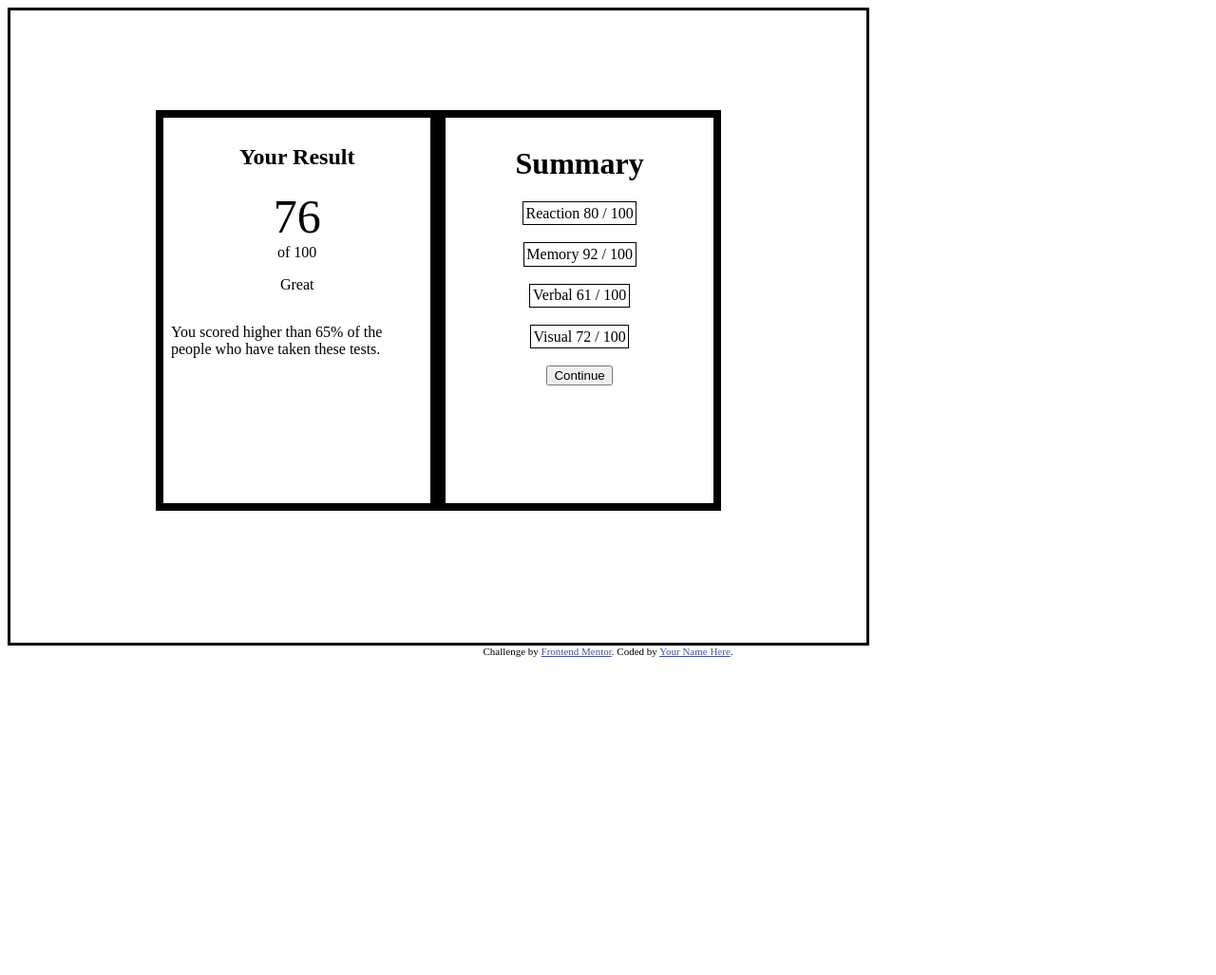
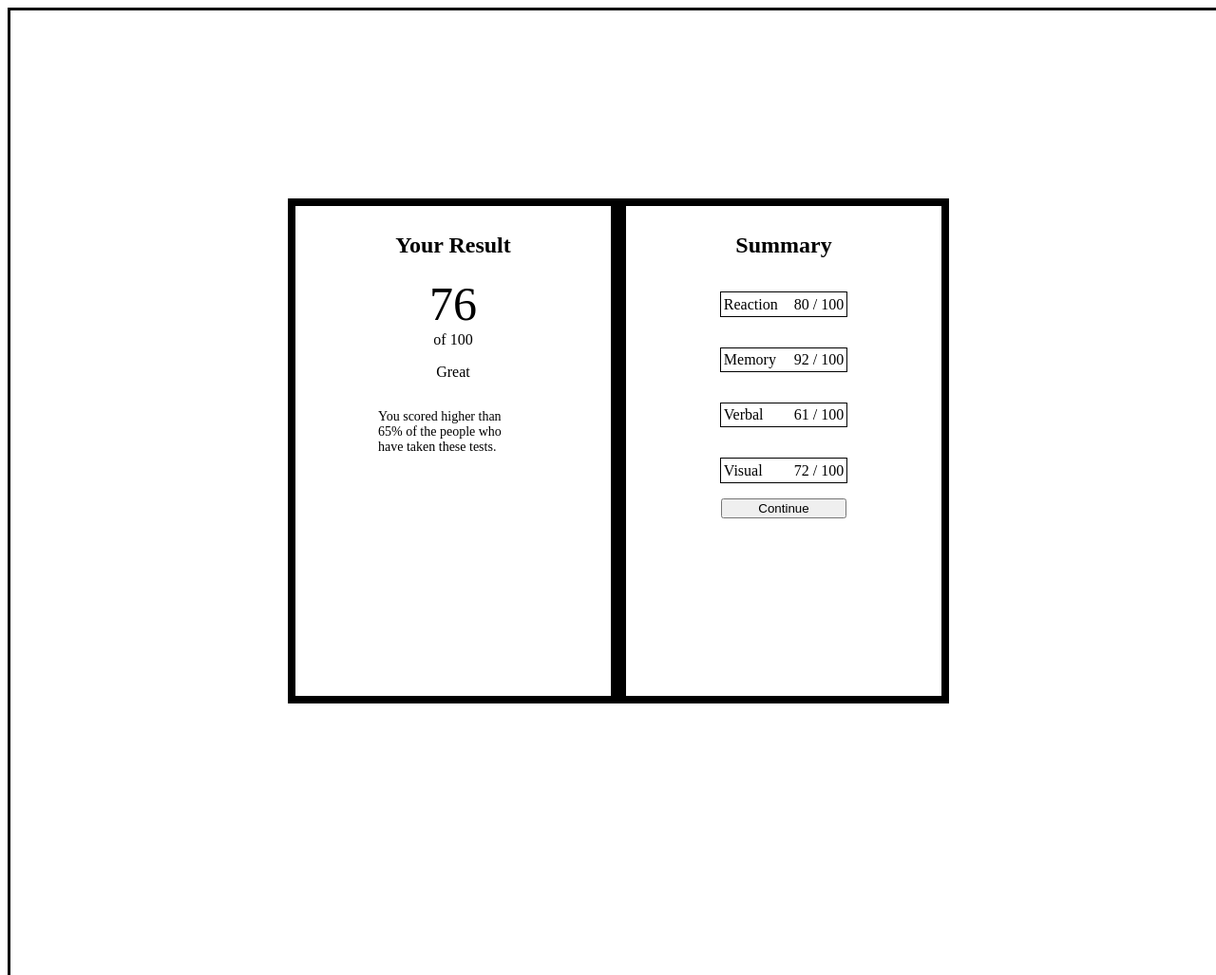
Before and after one commit to wfhopkins/results-summary-component, a plain HTML site: page index.html in a window 1280 px wide. Shown: the top 1027 px of the page at 95% size. Before the commit the page ends 800 px from the top, so only its background shows below. Drawn offline with Linux system fonts and the light colour scheme.

Commit message:
adjusted summary score-box

```diff
--- a/index.html
+++ b/index.html
@@ -15,25 +15,18 @@
   <div class="main-container">
     <div class="container">
       <h2>Your Result</h2>
-    <span class="your-score">76</span>
-    <article>of 100</article>
-    <p>Great</p>
-    <p>You scored higher than 65% of the people who have taken these tests.  </p>
-
-
+      <span class="your-score">76</span>
+      <span>of 100</span>
+      <p>Great</p>
+      <p class="percent">You scored higher than 65% of the people who have taken these tests.</p>
     </div>
     <div class="container">
-      <h1>Summary</h1>
-
-    <span class="score">Reaction 80 / 100</span>
-    <br>
-    <span class="score">Memory 92 / 100</span>
-    <br>
-    <span class="score">Verbal 61 / 100</span>
-    <br>
-    <span class="score">Visual 72 / 100</span>
-    <br>
-    <button class="btn-continue">Continue</button>
+      <h2>Summary</h2>
+      <p class="score-box"><span>Reaction</span> <span>80 / 100</span></p>
+      <p class="score-box"><span>Memory</span> <span>92 / 100</span></p>
+      <p class="score-box"><span>Verbal</span> <span>61 / 100</span></p>
+      <p class="score-box"><span>Visual</span> <span>72 / 100</span></p>
+      <button class="btn-continue">Continue</button>
     </div>
   </div>
 
--- a/style.css
+++ b/style.css
@@ -13,9 +13,10 @@
   align-items: center;
   border: 0.5em solid black;
   padding: 0.5em;
-  width: 30%;
-  margin-top: 11%;
-  height: 60%;
+  width: 25%;
+  margin-top: 15%;
+  margin-bottom: 15%;
+  height: 50%;
 }
 
 .main-container {
@@ -23,21 +24,30 @@
   justify-content: center;
   border: 0.2em solid black;
   padding: 0.5em;
-  width: 70%;
-  height: 650px;
+  width: 100%;
+  height: 1000px;
 }
 
-.score {
+.score-box {
   display: flex;
+  justify-content: space-between;
   border: 0.1em solid black;
-  width: max-content;
+  width: 40%;
   padding: 1%;
 }
 
 .btn-continue {
   color:black;
+  width: 42%
 }
 
 .your-score {
   font-size: 50px;
 }
+
+.percent {
+  display: flex;
+  align-items: center;
+  width: 50%;
+  font-size: 14px;
+}
```
